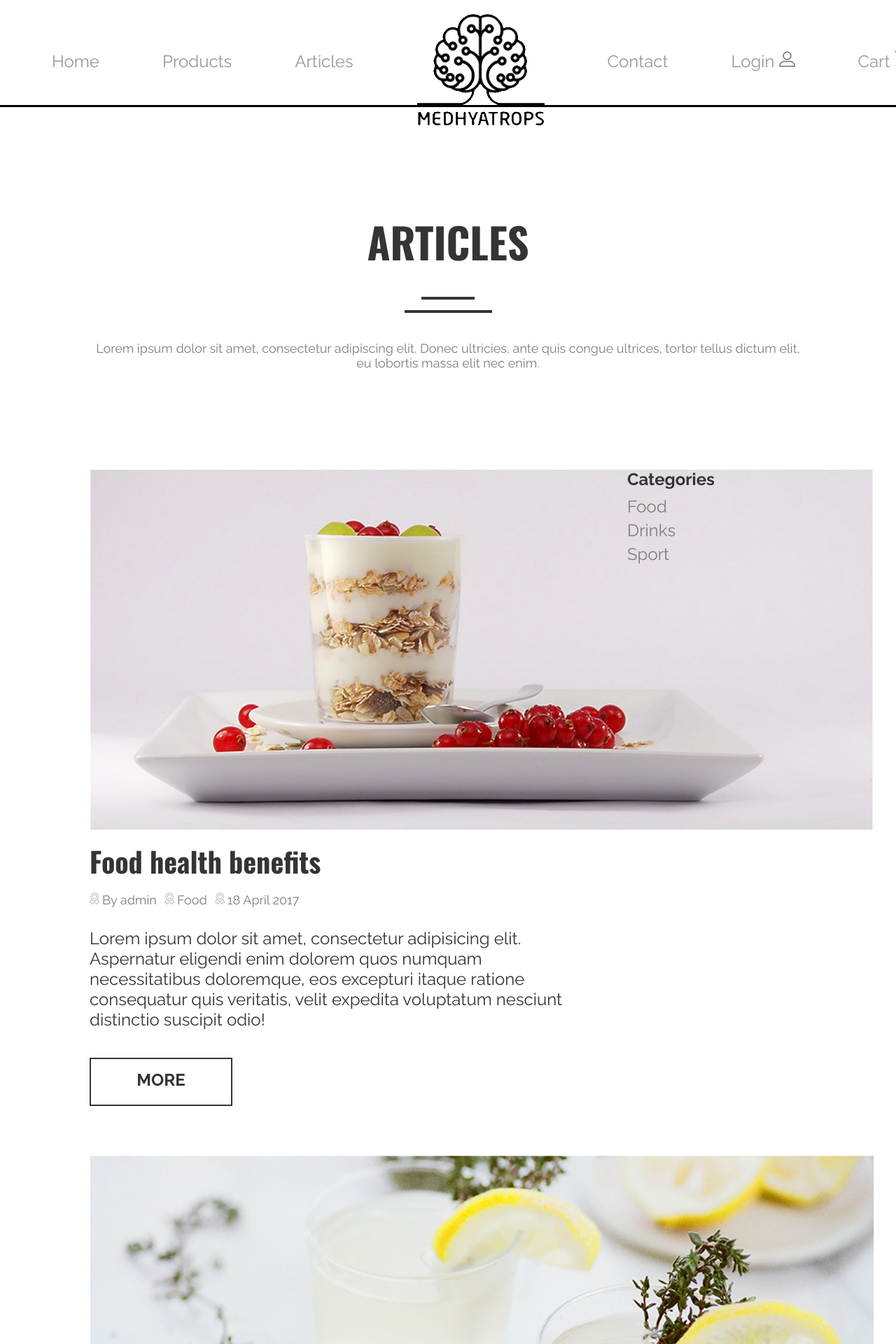
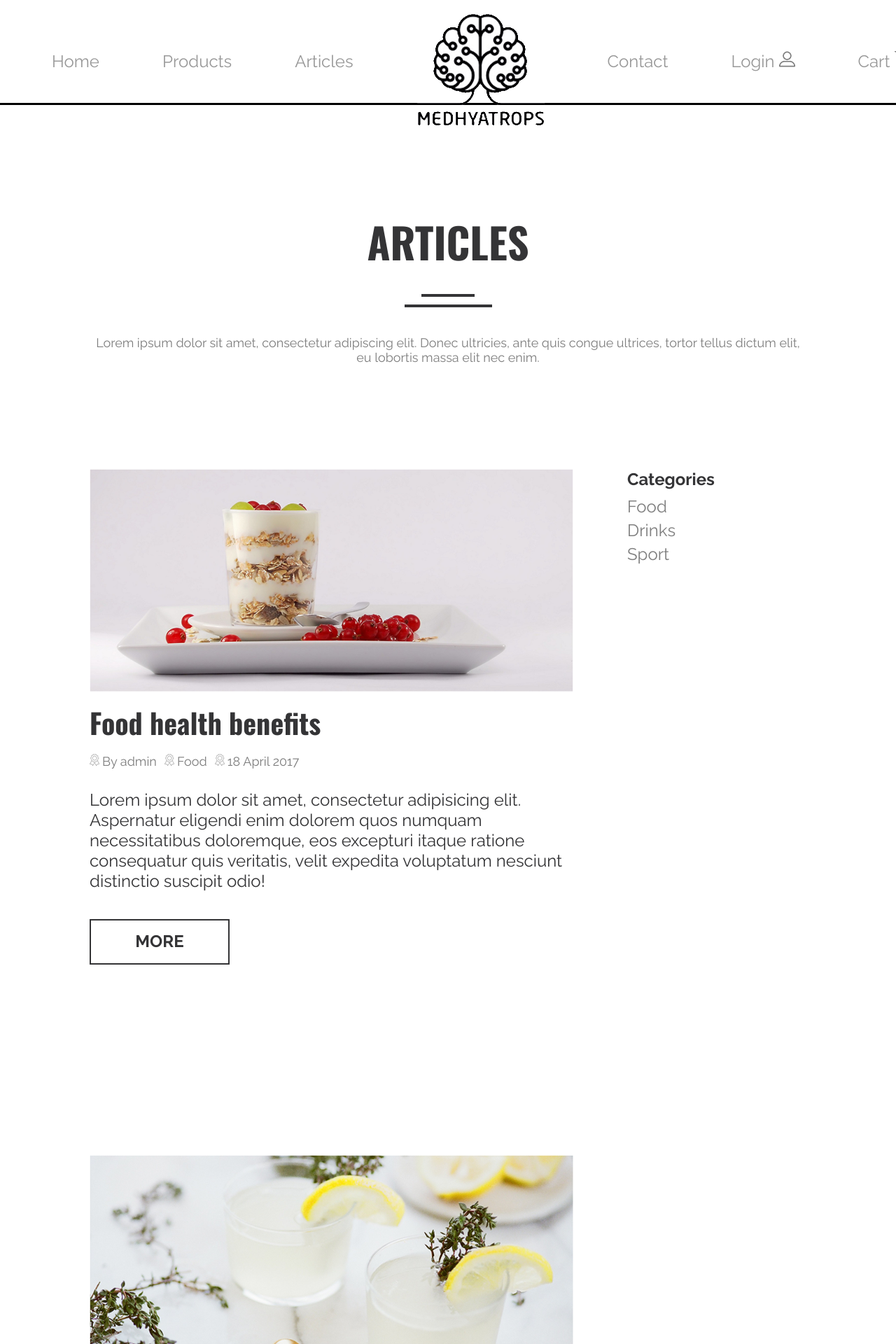
Before and after one commit to Dobrohotova/medhyatrops, a PHP site: page /articles.php in a window 1280 px wide. Shown: the top 1920 px of the page at 70% size. Run offline with PHP 8.4, Linux system fonts and the light colour scheme.

Commit message:
pictures in articles page fixed

```diff
--- a/styles/articles.css
+++ b/styles/articles.css
@@ -1,6 +1,7 @@
 * {
 	margin: 0;
 	padding: 0;
+	box-sizing: border-box;
 }
 
 .container {
@@ -65,6 +66,10 @@
 			margin-bottom: 230px;
 			/*background-color: lime;*/
 		}
+
+			.article_holder img {
+				width: 100%;
+			}
 
 			.article_h {
 				font-family: 'Oswald', sans-serif;
```
